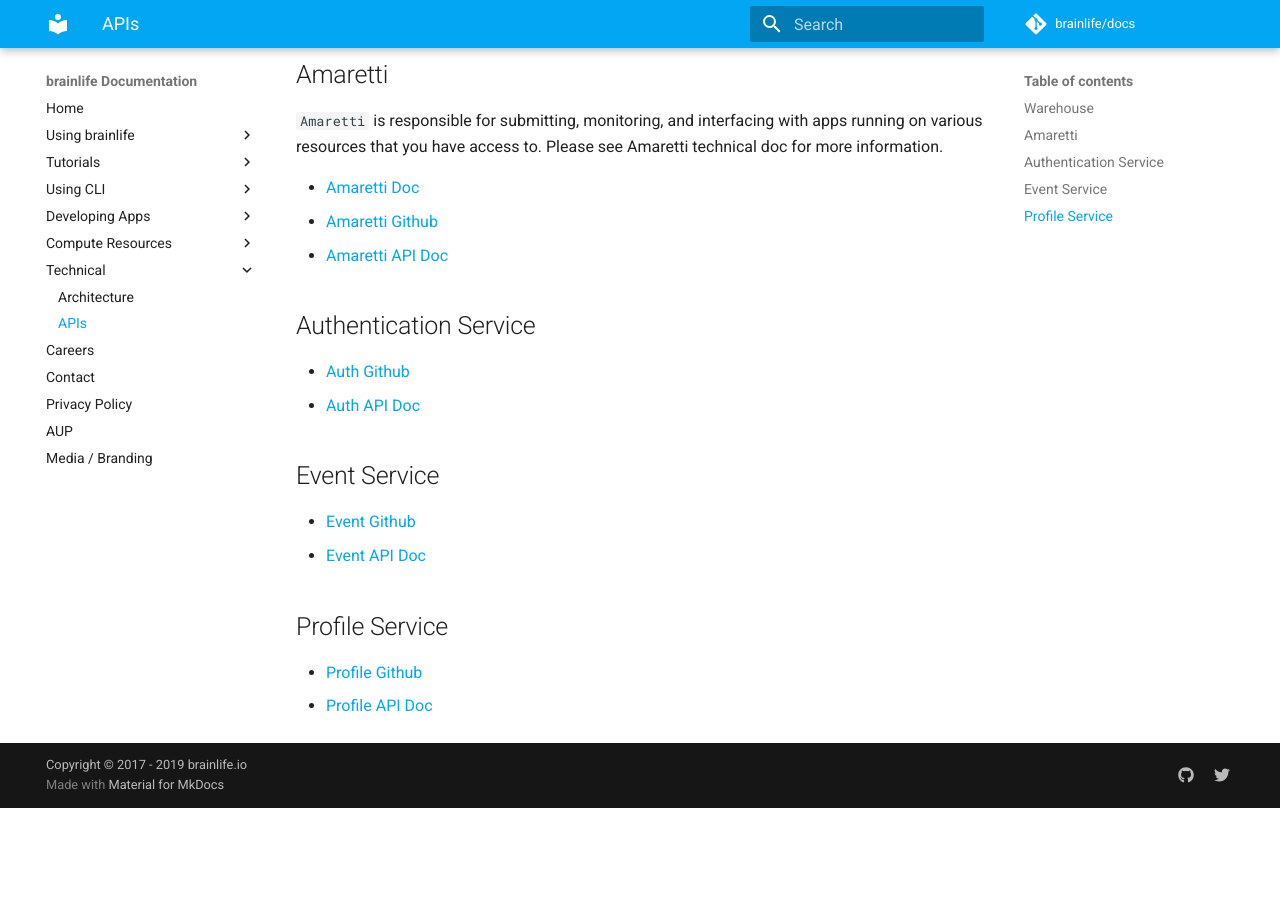
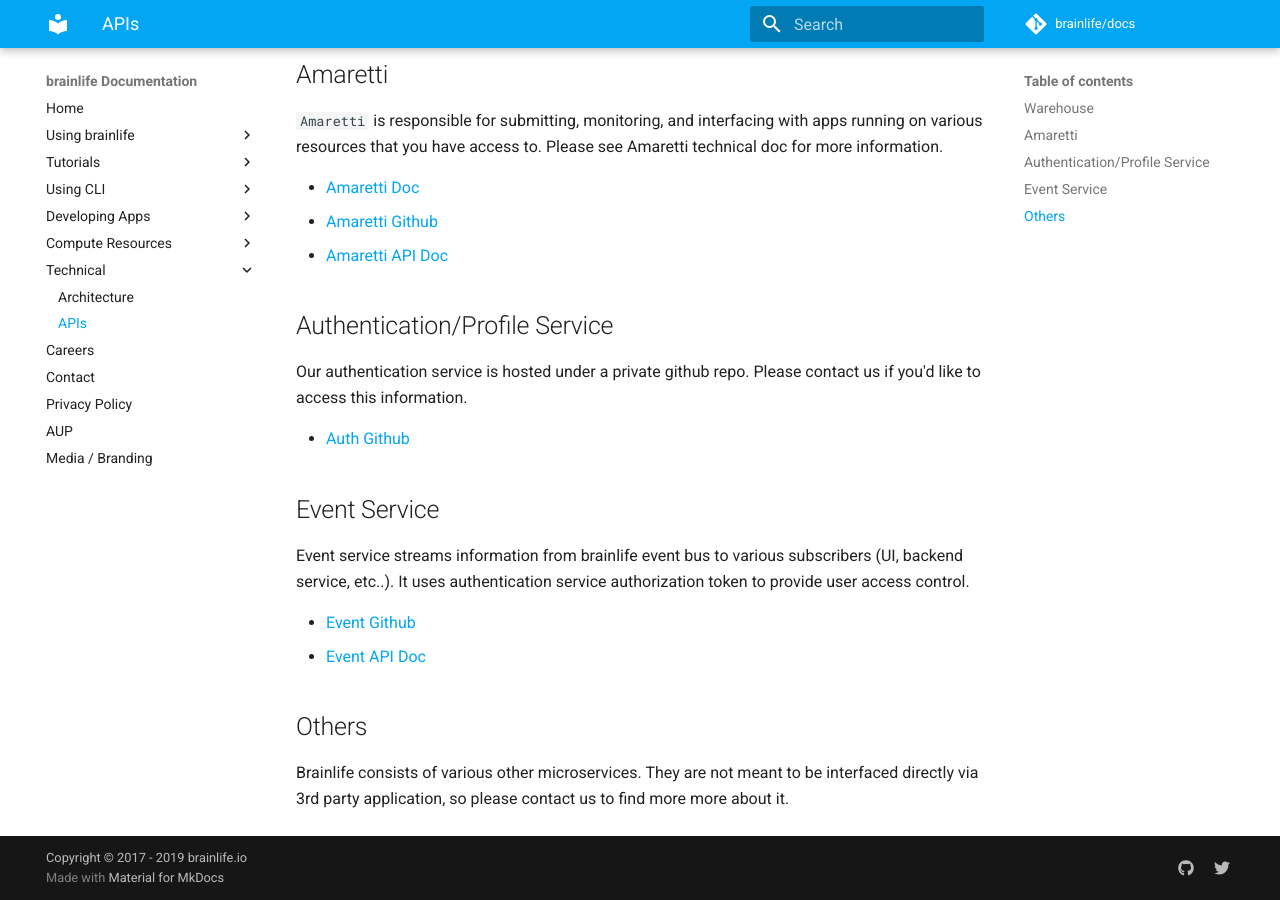
Before and after one commit to brainlife/docs, an MkDocs documentation site: the page built from docs/technical/api.md, in a window 1280 px wide and 900 px high, scrolled down 550 px. Built offline with MkDocs 1.6.1 and Material for MkDocs 9.7.7, drawn with Linux system fonts in a browser that asks for light colours; comment, search, counter and statistics services are not loaded; before the commit the page ends 1358 px from its top, so only the background shows below that.

Commit message:
updated links for api doc

```diff
--- a/docs/technical/api.md
+++ b/docs/technical/api.md
@@ -6,31 +6,34 @@
 
 Warehouse is the main application responsible for bulk of Brainlife platform UI.
 
-* [Warehouse Github](https://github.com/brain-life/warehouse)
-* [Warehouse API Doc](https://brain-life.github.io/warehouse/apidoc)
+* [Warehouse Github](https://github.com/brainlife/warehouse)
+* [Warehouse API Doc](https://brainlife.github.io/warehouse/apidoc)
 
 !!! note
-    Brainlife CLI interacts with Warehouse API to import / export datasets, query task status, and among other things. At the moment, we have a very limited CLI support, but please try using our CLI tool if you just want to interface with Brainlife Warehouse via commandline [CLI Github](https://github.com/brain-life/cli)
+    Brainlife CLI interacts with Warehouse API to import / export datasets, query task status, and among other things. At the moment, we have a very limited CLI support, but please try using our CLI tool if you just want to interface with Brainlife Warehouse via commandline [CLI Github](https://github.com/brainlife/cli)
 
 ## Amaretti
 
 `Amaretti` is responsible for submitting, monitoring, and interfacing with apps running on various resources that you have access to. Please see Amaretti technical doc for more information.
 
-* [Amaretti Doc](https://brain-life.github.io/amaretti/)
-* [Amaretti Github](https://github.com/brain-life/amaretti)
-* [Amaretti API Doc](https://brain-life.github.io/amaretti/apidoc)
+* [Amaretti Doc](https://brainlife.github.io/amaretti/)
+* [Amaretti Github](https://github.com/brainlife/amaretti)
+* [Amaretti API Doc](https://brainlife.github.io/amaretti/apidoc)
 
-## Authentication Service
+## Authentication/Profile Service
+
+Our authentication service is hosted under a private github repo. Please contact us if you'd like to access
+this information.
 
 * [Auth Github](https://github.com/soichih/auth)
-* [Auth API Doc](http://soichi.us/auth/apidoc/)
 
 ## Event Service
+
+Event service streams information from brainlife event bus to various subscribers (UI, backend service, etc..). It uses authentication service authorization token to provide user access control.
 
 * [Event Github](https://github.com/soichih/event)
 * [Event API Doc](http://soichi.us/event/apidoc/)
 
-## Profile Service
+## Others
 
-* [Profile Github](https://github.com/soichih/profile)
-* [Profile API Doc](http://soichi.us/profile/apidoc/)
+Brainlife consists of various other microservices. They are not meant to be interfaced directly via 3rd party application, so please contact us to find more more about it.
```
